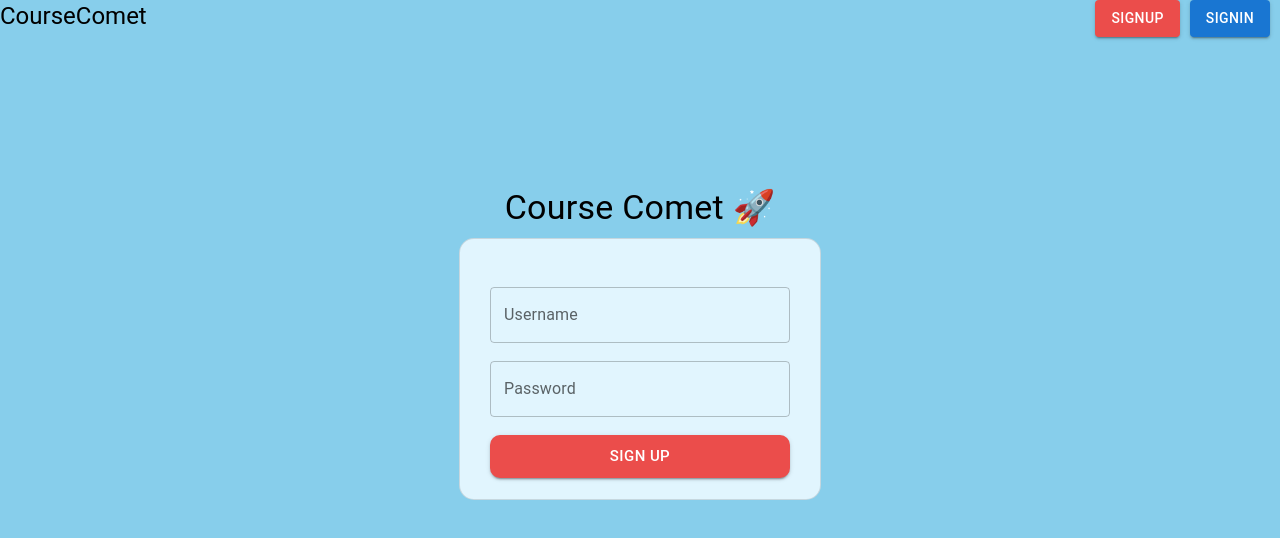
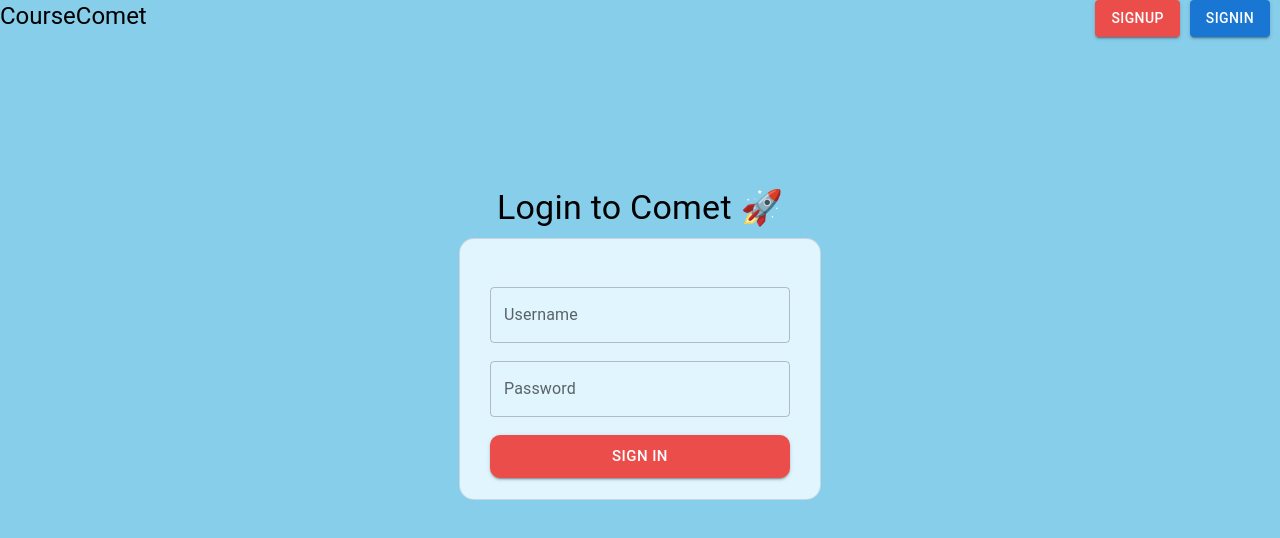
Before and after one commit to Gautam-Hegde/CourseComet, a React (Vite) app: page /signin in a window 1280 px wide. Shown: the top 538 px of the page. Built offline with nearby package versions, Linux system fonts and the light colour scheme.

Commit message:
chore:Routes added

```diff
--- a/package.json
+++ b/package.json
@@ -14,7 +14,8 @@
     "@emotion/styled": "^11.11.0",
     "@mui/material": "^5.14.8",
     "react": "^18.2.0",
-    "react-dom": "^18.2.0"
+    "react-dom": "^18.2.0",
+    "react-router-dom": "^6.15.0"
   },
   "devDependencies": {
     "@types/react": "^18.2.15",
--- a/src/App.jsx
+++ b/src/App.jsx
@@ -1,6 +1,7 @@
 import Appbar from "./Appbar";
+import Signin from "./Signin";
 import Signup from "./Signup";
-
+import {BrowserRouter as Router,Routes,Route} from 'react-router-dom';
 
 
 function App() {
@@ -9,8 +10,13 @@ function App() {
   return (
 
     <div style={{height:'100vh',width:'100vw',backgroundColor:'skyblue'}}>
-         <Appbar/>
-         <Signup/>
+        <Router>
+        <Appbar/>
+          <Routes>
+            <Route path="/signup" element={<Signup/>}/>
+            <Route path="/signin" element={<Signin/>}/>
+          </Routes>
+        </Router>
     </div>
 
   )
--- a/src/Appbar.jsx
+++ b/src/Appbar.jsx
@@ -1,6 +1,8 @@
 import { Button, Typography } from "@mui/material";
+import { useNavigate } from "react-router-dom";
 
 function Appbar() {
+  const navigate = useNavigate();
   return (
     <div
       style={{
@@ -15,10 +17,20 @@ function Appbar() {
 
       <div style={{ display: "flex" }}>
         <div style={{ marginRight: 10 }}>
-          <Button style={{backgroundColor:'#eb4d4b'}} variant="contained">SignUp</Button>
+          <Button style={{ backgroundColor: "#eb4d4b" }} variant="contained"
+           onClick={()=>{
+            navigate("/signup");
+          }}
+          >
+            SignUp
+          </Button>
         </div>
         <div style={{ marginRight: 10 }}>
-          <Button  variant="contained">SignIn</Button>
+          <Button variant="contained"
+          onClick={()=>{
+            navigate("/signin");
+          }}
+          >SignIn</Button>
         </div>
       </div>
     </div>
--- /dev/null
+++ b/src/Signin.jsx
@@ -0,0 +1,43 @@
+
+import { Card, TextField, Typography } from '@mui/material';
+import Button from '@mui/material/Button';
+
+function Signin(){
+return(
+<div>
+    <div style={{display:'flex',justifyContent:'center'}}>
+        <div style={{paddingTop:150,marginBottom:10}}>
+            <Typography variant='h4'>Login to Comet 🚀</Typography>
+        </div>
+    </div>
+    <div style={{display:'flex',
+    justifyContent:'center',
+    alignItems:'center',
+   }}
+    >
+
+    <Card variant="outlined"
+    style={{width:'300px',
+        height:'200px',
+        borderRadius:'15px',
+        paddingLeft:20,
+        paddingRight:20,
+        padding:30,
+backgroundColor:'#E1F5FE'}}
+    >
+
+    <br/>
+        <TextField fullWidth='true' id="username" label="Username" variant="outlined" />
+        <br/>
+        <br/>
+        <TextField fullWidth='true' id="password" label="Password" variant="outlined" type='password'/>
+        <br/>
+        <br/>
+        <Button fullWidth='true' style={{borderRadius:'10px',backgroundColor:'#eb4d4b'}} variant="contained"  size='large'>Sign in</Button>
+    </Card>
+    </div>
+    </div>
+)
+
+}
+export default Signin;
```
Also changed, not shown: 1 other file (tests, documents, lock files or other folders).
